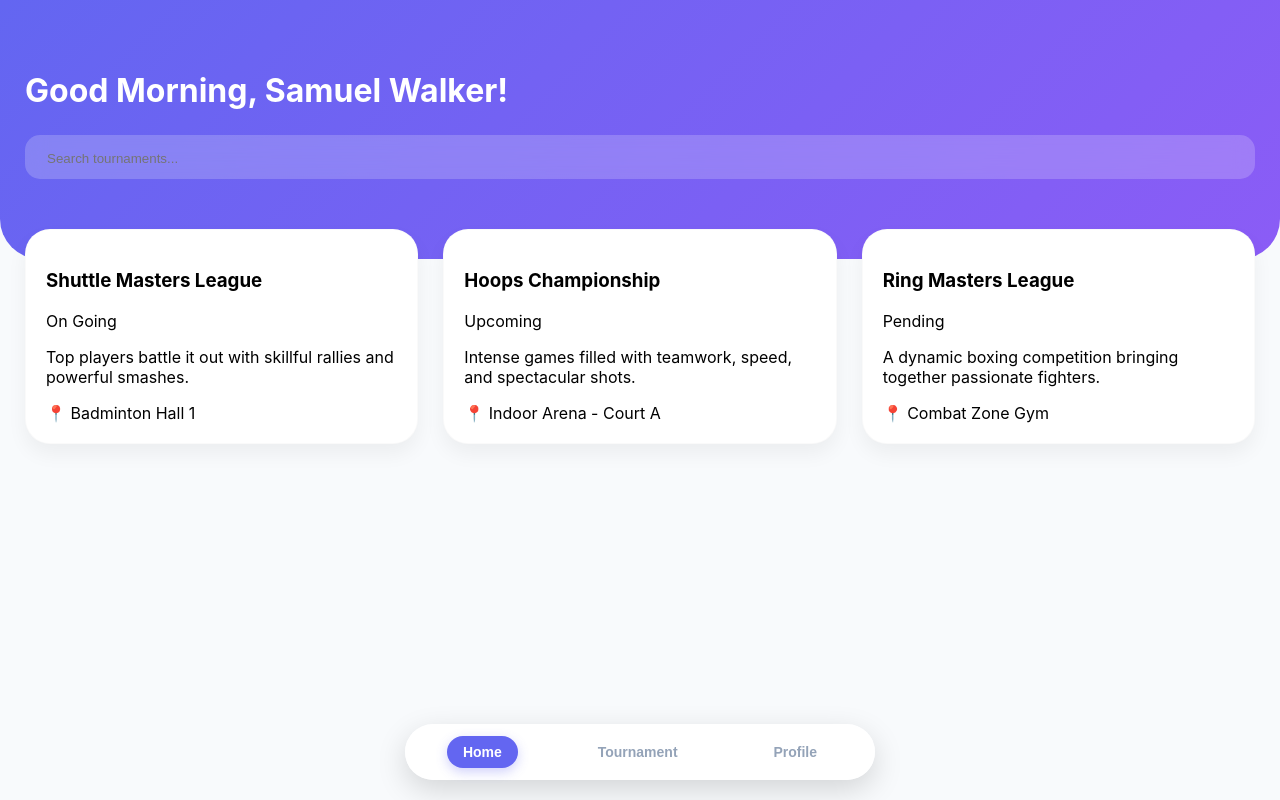
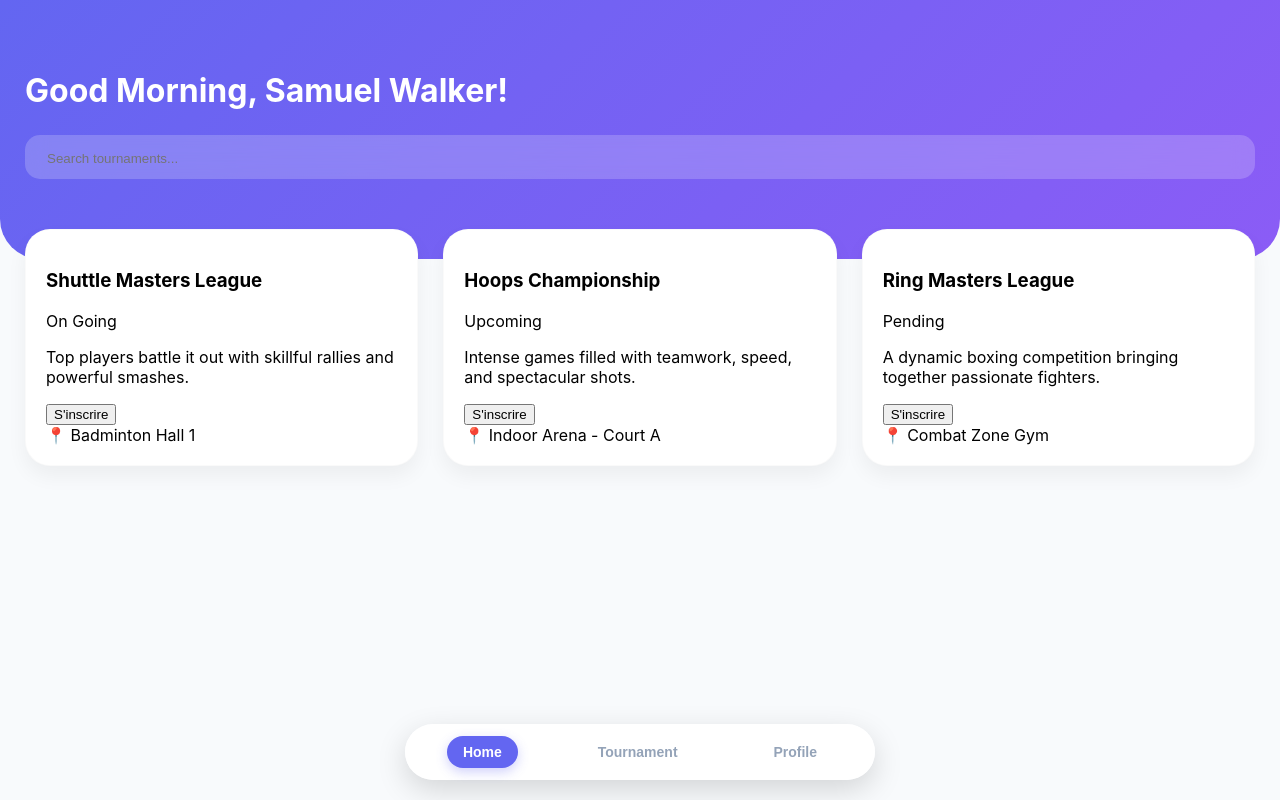
Before and after one commit to hamza-ab-alt/ArenaSync, a React (Vite) app: page / in a window 1280 px wide. Built offline with nearby package versions, Linux system fonts and the light colour scheme; the HTML template or start-up script is replaced by a standard one.

Commit message:
add  btn d inscrire

```diff
--- a/src/components/TournamentCard.jsx
+++ b/src/components/TournamentCard.jsx
@@ -1,8 +1,11 @@
-import React from "react";
+import {useState} from "react";
+
 
 function TournamentCard({ tournament }) {
+  const [isRegistered, setIsRegistered] = useState(false)
   const statusClass =
     tournament.status === "On Going" ? "status-on-going" : "status-upcoming";
+
 
   return (
   <div className="tournament-card">
@@ -13,6 +16,13 @@ function TournamentCard({ tournament }) {
      </span>
   </div>
   <p className="description">{tournament.description}</p>
+  <button
+onClick={()=>setIsRegistered(!isRegistered)}
+className={isRegistered ? "bg-red-500 text-white p-2   rounded-[18px]"  : "bg-green-500 text-white p-2 rounded-[18px]"}
+>
+    {isRegistered ? "Se désinscrire" : "S'inscrire"}
+
+</button>
   <div className="location">
      📍 {tournament.location}
   </div>
```
